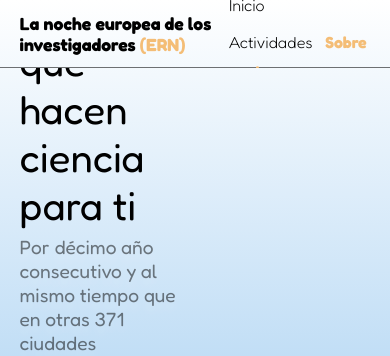
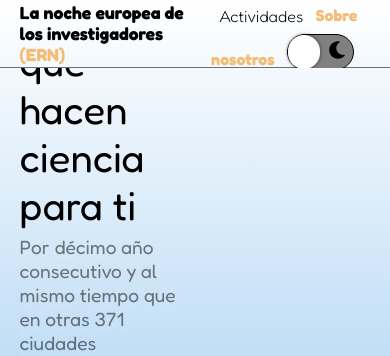
Before and after one commit to Mario-Carmona/SARA_Chatbot, a Flask app: page / in a window 390 px wide. Shown: the top 356 px of the page. Run offline with Flask 2, Linux system fonts and the light colour scheme.

Commit message:
Implementado dark mode

```diff
--- a/app/static/styles.css
+++ b/app/static/css/styles.css
@@ -17,9 +17,9 @@
     /*      Modo oscuro */
     --white1: #fff;
     --white2: #e5e4e0;
-    --white3: #fafafa;
+    --black3: #050505;
     --gray1_oscuro: #ffffff80;
-    --gray2_ocsuro: #f7d9d990;
+    --gray2_oscuro: #f7d9d990;
     --color_shadow_oscuro: #00000033;
     --start_gradient_header_oscuro: #30353B;
     --finish_gradient_header_oscuro: #1A1B1F;
@@ -208,6 +261,46 @@ body {
     text-decoration: none;
     /* Peso de la fuente de texto */
     font-weight: 700;
+}
+
+.switch_dark_mode {
+    background: gray;
+    border-radius: 100px;
+    position: relative;
+    cursor: pointer;
+    display: inline-block;
+    outline: none;
+    border: 1px solid black;
+    margin: auto 1vh;
+}
+
+.switch_dark_mode::after {
+    content: "";
+    width: 50%;
+    height: 100%;
+    position: absolute;
+    background: white;
+    top: 0;
+    left: 0;
+    right: unset;
+    border-radius: 100px;
+    box-shadow: 0px 0px 2px 2px rgba(0, 0, 0, 0.2);
+}
+
+.switch_dark_mode.active {
+    background: orange;
+    border: 1px solid white;
+}
+
+.switch_dark_mode.active::after {
+    right: 0;
+    left: unset;
+}
+
+.icono {
+    width: 20px;
+    height: 20px;
+    margin: 5px;
 }
 
 
--- /dev/null
+++ b/app/static/js/home.js
@@ -0,0 +1,6 @@
+const buttonSwitch = document.querySelector('#switch_dark_mode');
+
+buttonSwitch.addEventListener('click', () => {
+    document.body.classList.toggle('dark_mode');
+    buttonSwitch.classList.toggle('active');
+});
--- a/app/templates/home.html
+++ b/app/templates/home.html
@@ -5,7 +5,7 @@
     <meta charset="UTF-8">
     <meta name="viewport" content="width=device-width, initial-scale=1.0">
     <title>La noche europea de los investigadores</title>
-    <link rel="stylesheet" href="../static/styles.css">
+    <link rel="stylesheet" href="../static/css/styles.css">
     <link rel="preconnect" href="https://fonts.googleapis.com">
     <link rel="preconnect" href="https://fonts.gstatic.com" crossorigin>
     <link href="https://fonts.googleapis.com/css2?family=Fredoka:wght@300;400;700&display=swap" rel="stylesheet">
@@ -19,9 +19,12 @@
                     <h2 class="logo__name">La noche europea de los investigadores <span class="siglas">(ERN)</span></h2>
                 </div>
                 <div class="links">
-                    <a href="#" class="link">Inicio</a>
                     <a href="#" class="link">Actividades</a>
                     <a href="#" class="link__active">Sobre nosotros</a>
+                    <button class="switch_dark_mode" id="switch_dark_mode">
+                        <img src="../static/img/sun-solid.svg" class="icono icono_sun">
+                        <img src="../static/img/moon-solid.svg" class="icono icono_moon">
+                    </button>
                 </div>
             </div>
         </nav>
@@ -33,7 +36,7 @@
                     l@s Investigador@s, que se celebra este año el 24 de septiembre. <br><br>En la edición de 2021 La Noche combina actividades presenciales y otras online. Encuentra en la web todas las actividades.</p>
                 <a href="#" class="class_to_action">Conocer más</a>
             </div>
-            <img src="../static/img/mockup_noche_inves.png" alt="" class="mockup">
+            <img src="../static/img/mockup_noche_inves.png" class="mockup">
         </section>
     </header>
 
@@ -45,7 +48,7 @@
 
                 <article class="container__cards">
                     <div class="card">
-                        <img src="../static/img/img_chatbot.jpg" alt="" class="card__img">
+                        <img src="../static/img/img_chatbot.jpg" class="card__img">
                         <div class="cards__text">
                             <h3 class="card__title">Sara Chatbot</h3>
                             <p class="card__descrip">Chatbot orientado a formentar el interés por la IA.</p>
@@ -53,7 +56,7 @@
                         </div>
                     </div>
                     <div class="card">
-                        <img src="../static/img/img_coming_soon.jpg" alt="" class="card__img">
+                        <img src="../static/img/img_coming_soon.jpg" class="card__img">
                         <div class="cards__text">
                             <h3 class="card__title">Próximamente</h3>
                             <p class="card__descrip">El resto de actividades se irán añadiendo en futuras ediciones.</p>
@@ -63,6 +66,8 @@
             </div>
         </section>
     </main>
+
+    <script src="../static/js/home.js"></script>
 </body>
 
 </html>
```
Also changed, not shown: other parts of app/static/css/styles.css (+73 -2 lines), app/static/img/moon-solid.svg (added), app/static/img/sun-solid.svg (added).
